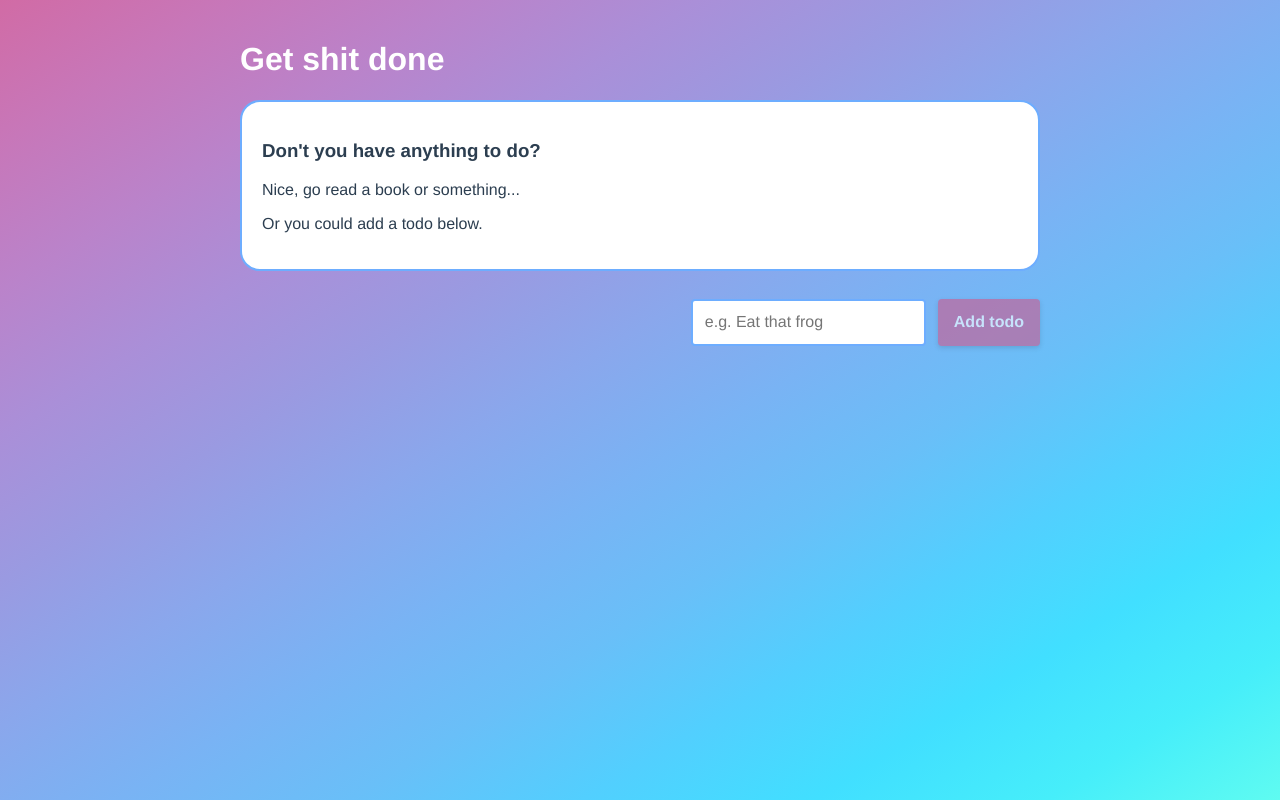
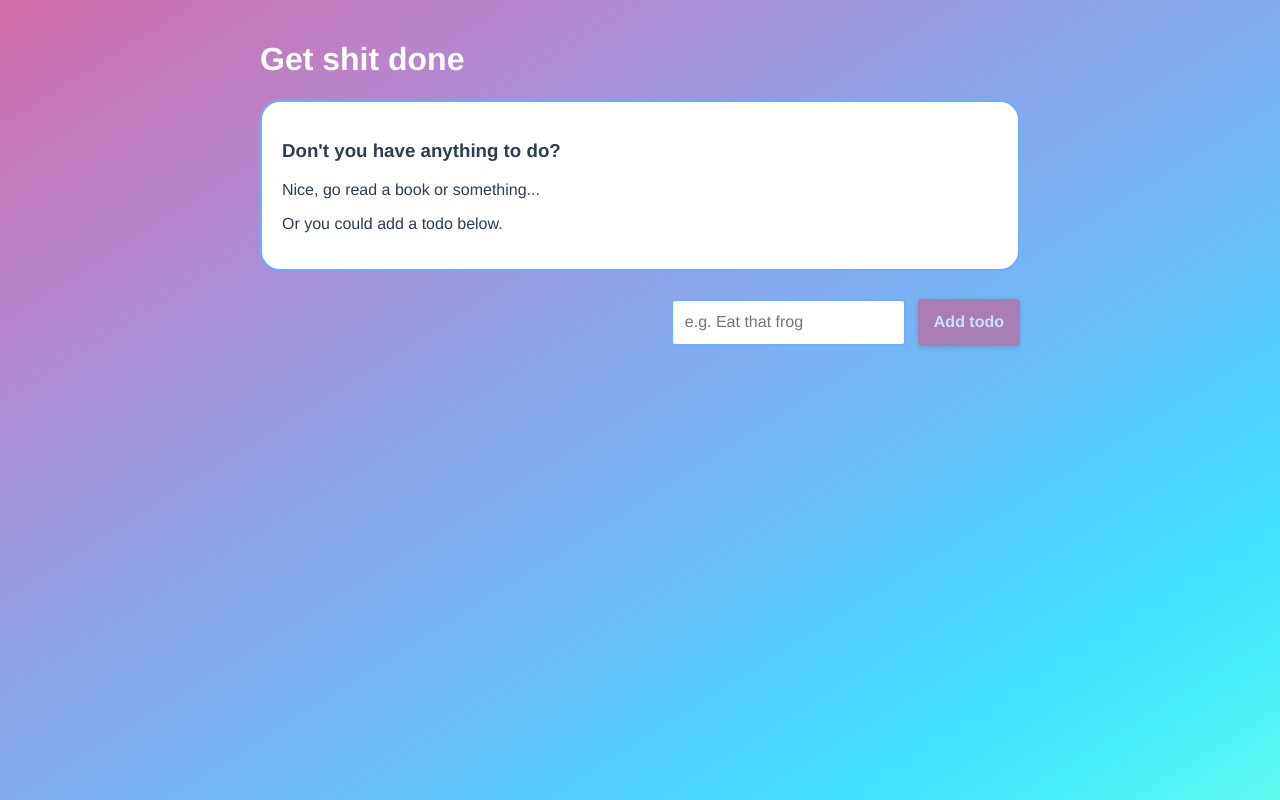
Before and after one commit to flatsteve/vue-to-do, a Vue app: page / in a window 1280 px wide. Built offline with nearby package versions, Linux system fonts and the light colour scheme.

Commit message:
Fix padding

```diff
--- a/src/App.vue
+++ b/src/App.vue
@@ -36,5 +36,6 @@
 .app__container {
   margin: 0 auto;
   max-width: 50rem;
+  padding: 0 1.25rem;
 }
 </style>
```
